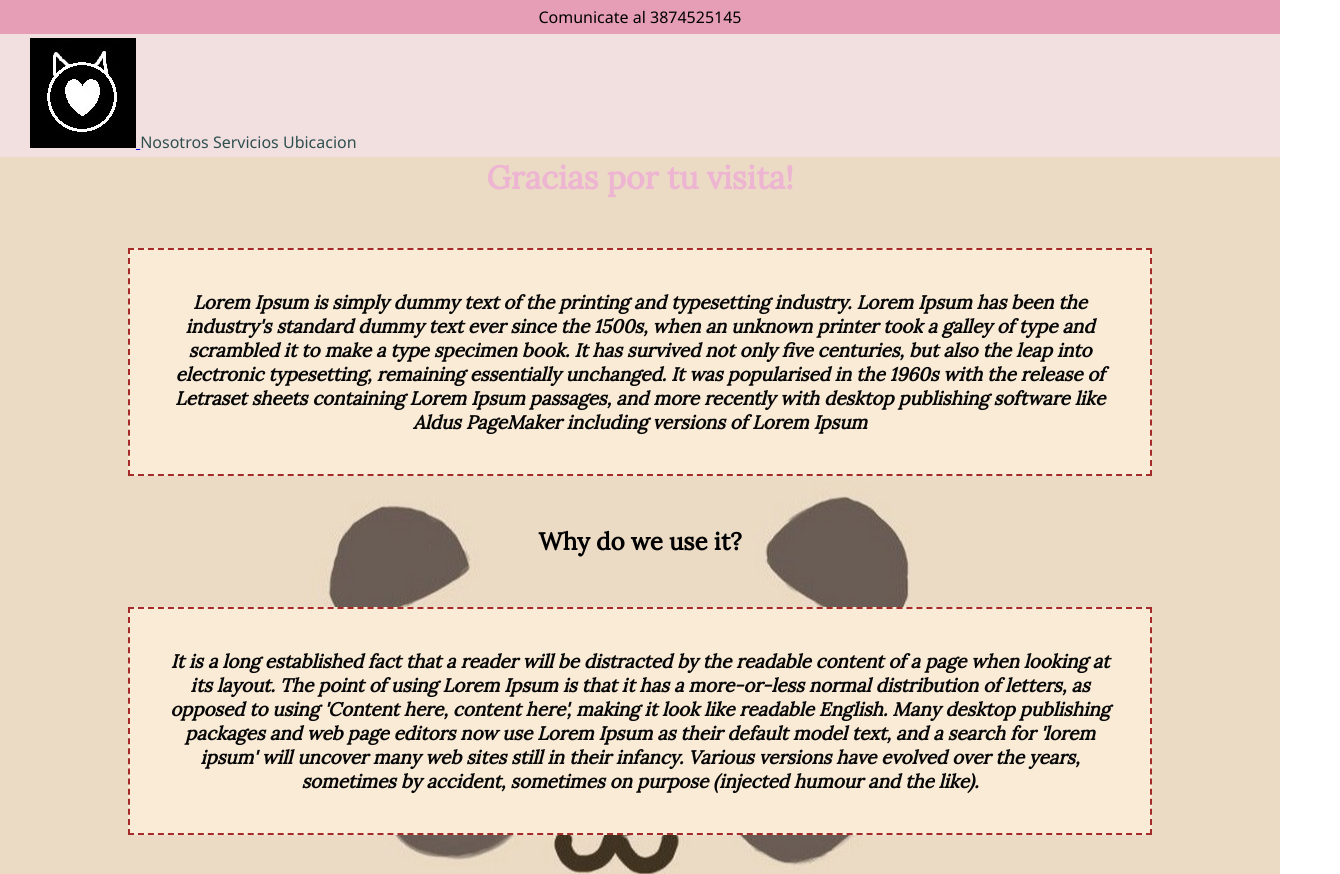
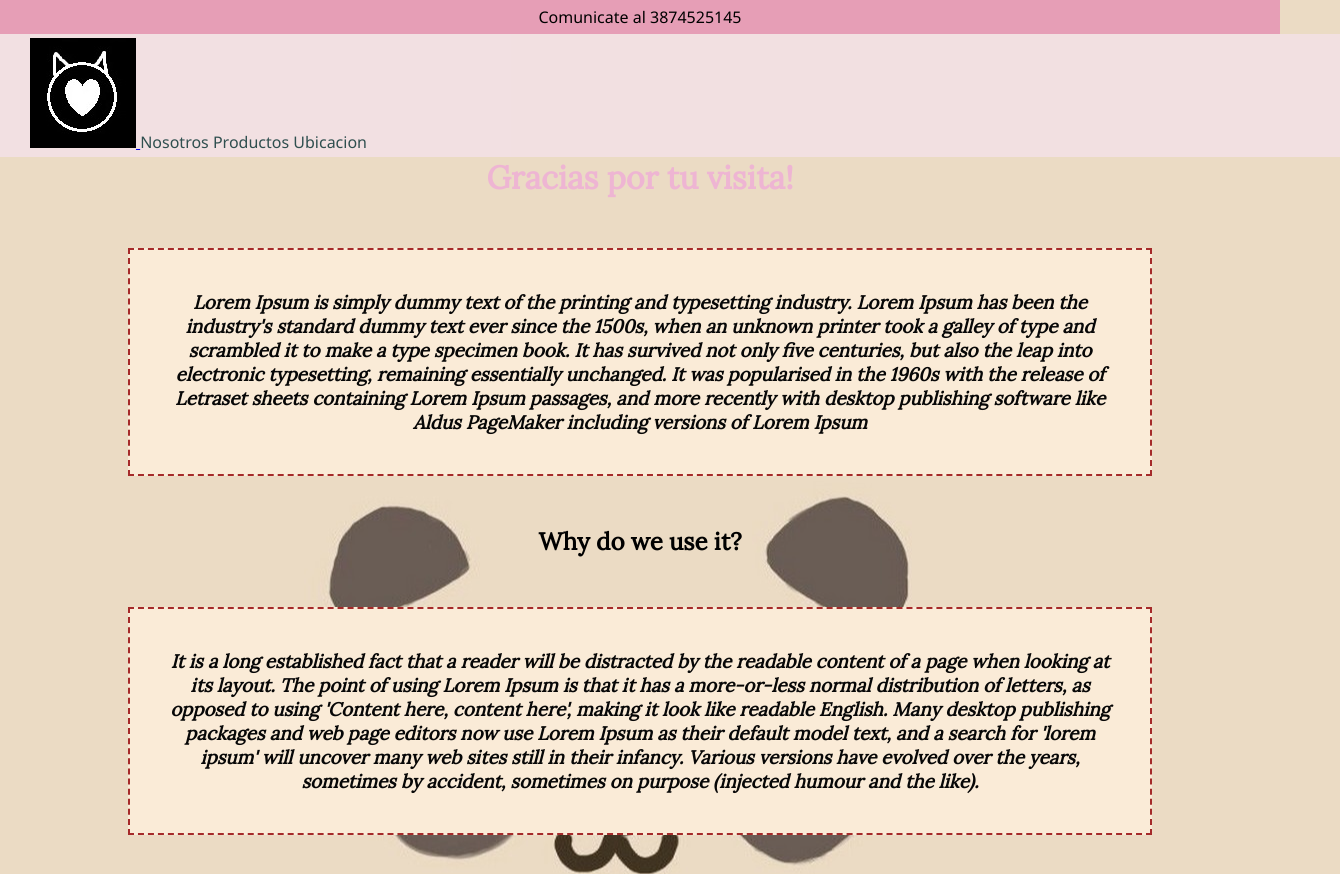
Before and after one commit to natimiranda28/LibreriaTita, a plain HTML site: page index.html in a window 1280 px wide. Shown: the top 874 px of the page, 1340 px wide, since content can reach past the window. Drawn offline with Linux system fonts and the light colour scheme.

Commit message:
Changes to Nav Bar

```diff
--- a/CSS/Style.css
+++ b/CSS/Style.css
@@ -43,6 +43,11 @@ section p{
 nav{
     background-color: rgb(250,230,255,.5);
     padding: 4px 30px;
+    position: sticky;
+    top: 0;
+    left:0;
+    width: 100%;
+    bottom: 0;
 
 
 
--- a/index.html
+++ b/index.html
@@ -32,7 +32,7 @@
 				<a href="Html/Nosotros.html">Nosotros</a>
 			</li>
 			<li>
-				<a href="Html/Servicios.html">Servicios</a>
+				<a href="Html/Servicios.html">Productos</a>
 			</li>
 			<li>
 				<a href="../Html/Ubicacion.html">Ubicacion</a>
```
